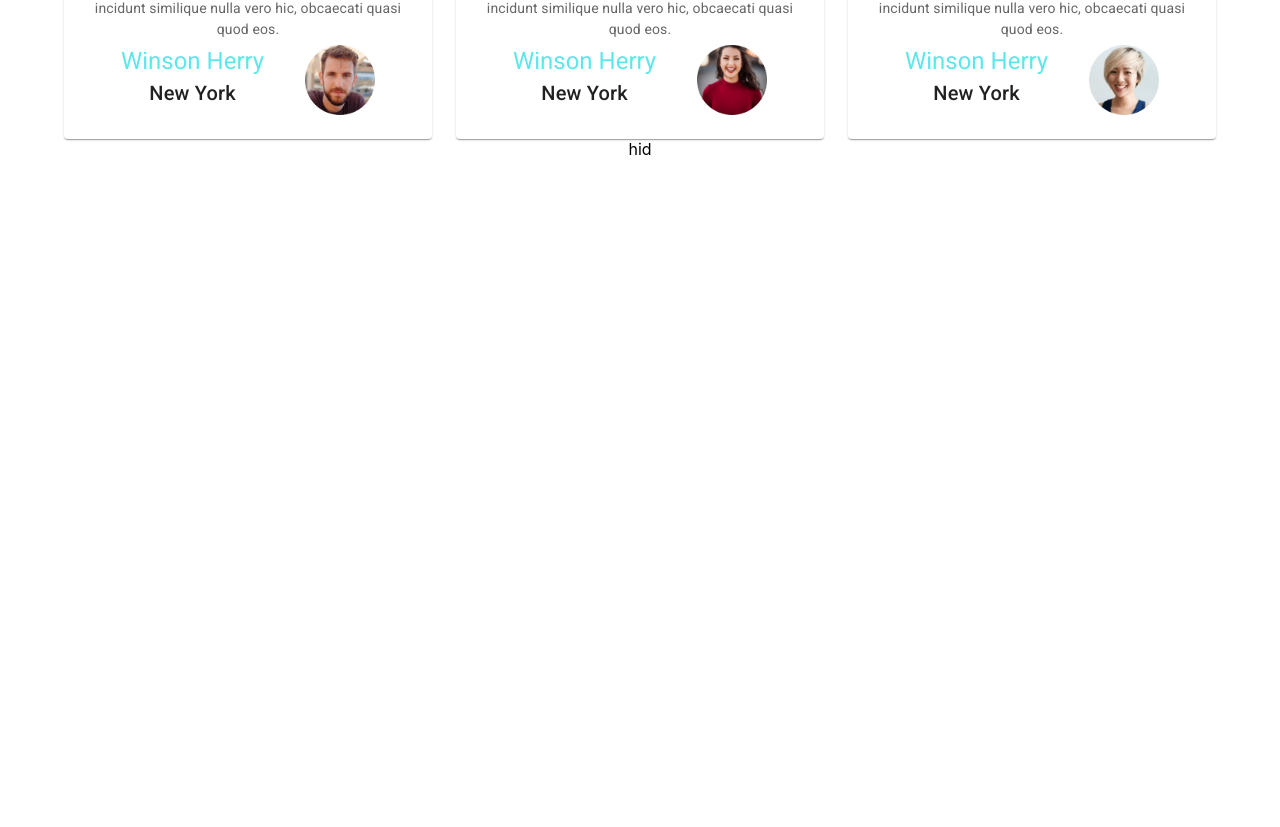
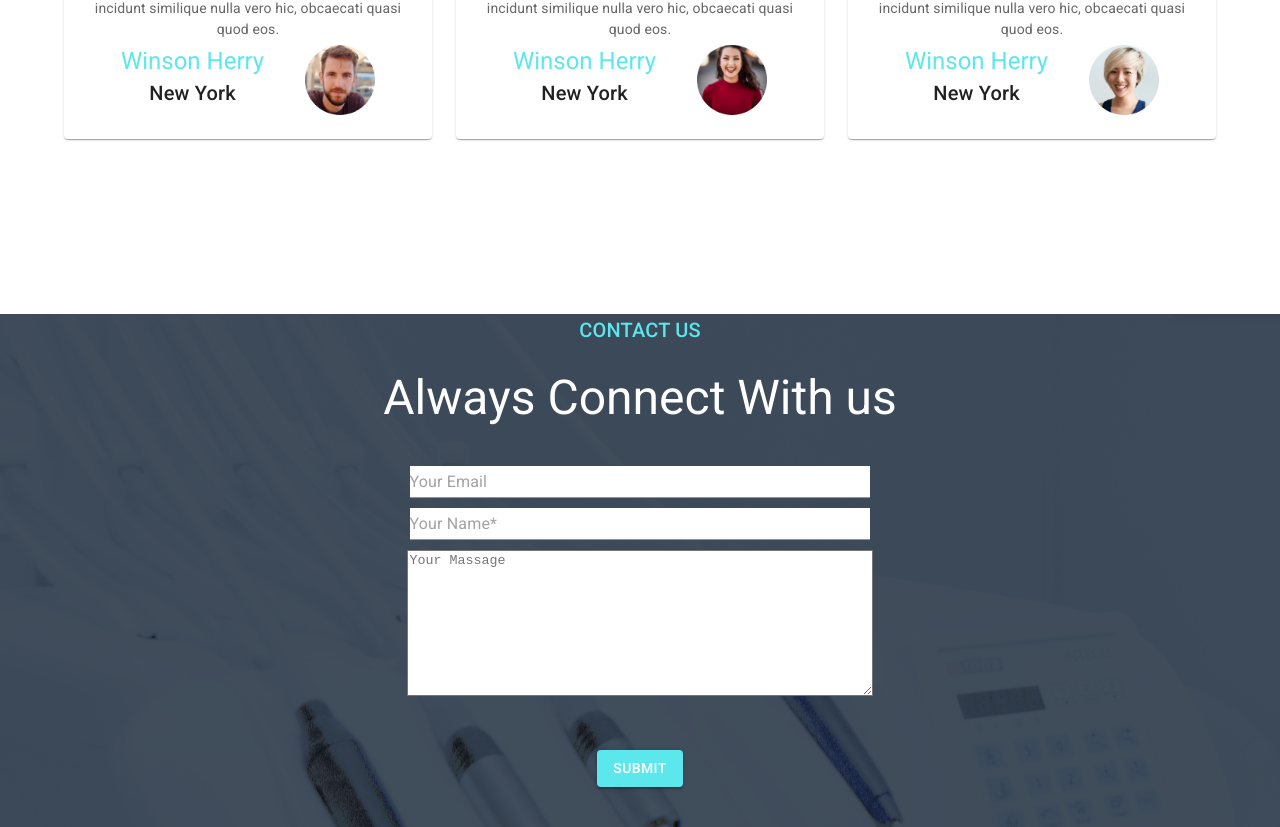
Before and after one commit to TanvirHNur/D, a React (Create React App) app: page / in a window 1280 px wide. Shown: the part 2174-3001 px from the top of the page. Before the commit the page ends 2333 px from the top, so only its background shows below. Built offline with nearby package versions, Linux system fonts and the light colour scheme.

Commit message:
adding contact us

```diff
--- a/src/Pages/Home/ContactUs/ContactUs.js
+++ b/src/Pages/Home/ContactUs/ContactUs.js
@@ -1,10 +1,44 @@
+import { Container, TextField } from '@mui/material';
+import { Box } from '@mui/system';
 import React from 'react';
+import ContactImg from '../../../images/appointment-bg.png'
+import { Button, Typography } from '@mui/material';
+
+const ContactBanner = {
+    background: `url(${ContactImg})`,
+    backgroundColor: 'rgba(45,58,74, .9)',
+    backgroundBlendMode: 'darken, luminosity',
+    marginTop: 175
+}
+
 
 const ContactUs = () => {
+
     return (
-        <div>
-            hid
-        </div>
+        <Box style={ContactBanner}>
+            <Container>
+            <Typography variant="h6" sx={{my:3, mt:3}} style={{color: '#5CE7ED'}}>
+             CONTACT US
+            </Typography>
+            <Typography variant="h3" sx={{mb:5}} style={{color: 'white'}}>
+            Always Connect With us
+            </Typography>
+            <TextField style={{
+             backgroundColor: "white", marginBottom: '10px', width: '40%'
+                }}id="standard-basic" label="" variant="standard" placeholder="Your Email" />
+                <br />
+            <TextField style={{
+             backgroundColor: "white", marginBottom: '10px', width: '40%'
+                }}id="standard-basic" label="" variant="standard" placeholder="Your Name*" />
+                <br />
+                <textarea style={{
+             backgroundColor: "white", marginBottom: '10px', width: '40%', height: '140px'
+                }}id="standard-basic" label="" variant="standard" placeholder="Your Massage" />
+                <br />
+                <Button style={{backgroundColor: '#5CE7ED'} }variant="contained" sx={{my: 5}}>Submit</Button>
+            </Container>
+
+        </Box>
     );
 };
 
```
